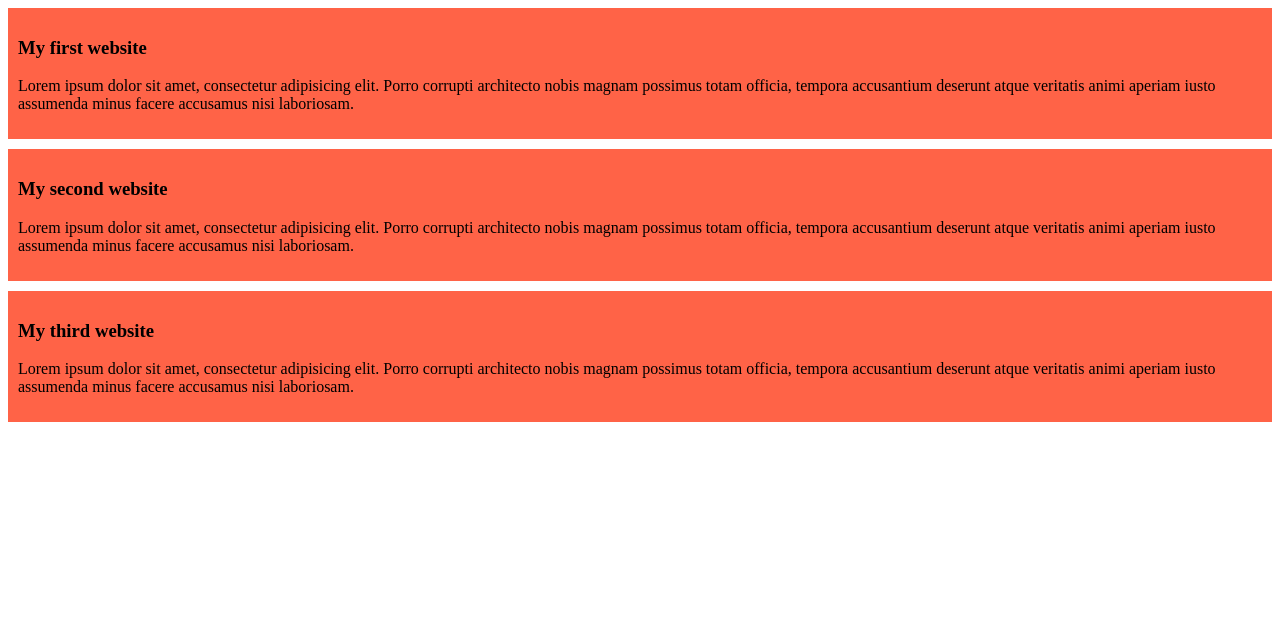
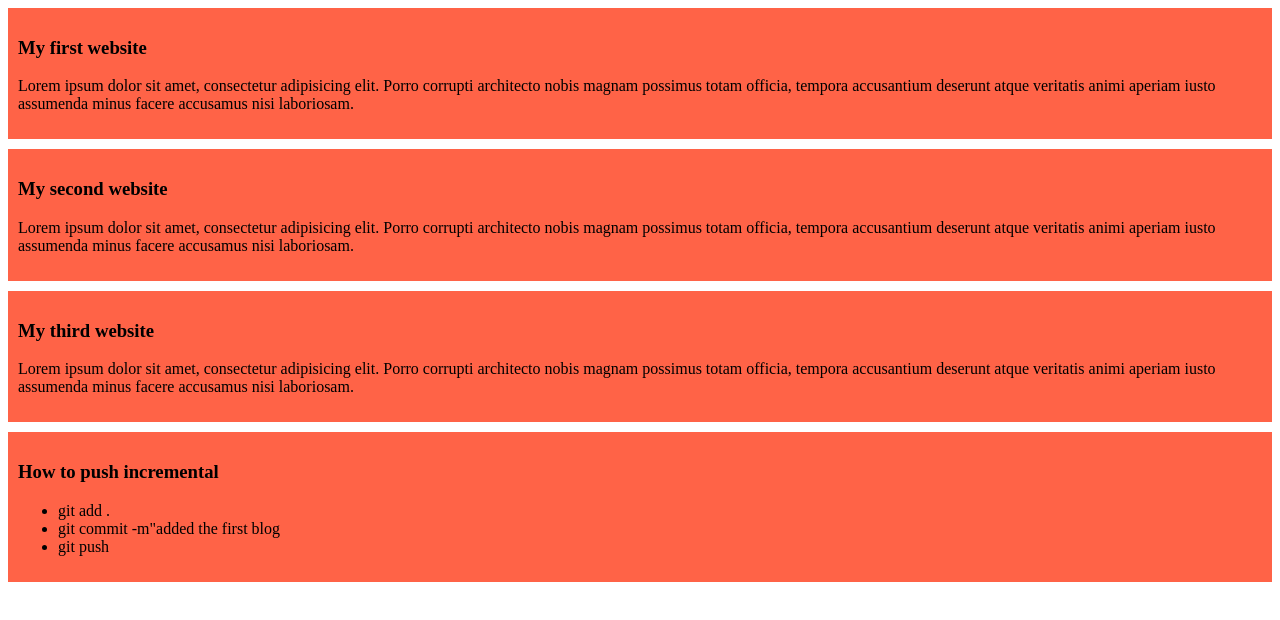
Before and after one commit to fokhrul272/my-simple-website, a plain HTML site: page index.html in a window 1280 px wide. Drawn offline with Linux system fonts and the light colour scheme.

Commit message:
add a meaningful message

```diff
--- a/index.html
+++ b/index.html
@@ -19,5 +19,13 @@
         <h3>My third website</h3>
         <p>Lorem ipsum dolor sit amet, consectetur adipisicing elit. Porro corrupti architecto nobis magnam possimus totam officia, tempora accusantium deserunt atque veritatis animi aperiam iusto assumenda minus facere accusamus nisi laboriosam.</p>
     </div>
+    <div>
+        <h3>How to push incremental</h3>
+        <ul>
+<li>git add .</li>
+<li>git commit -m"added the first blog</li>
+<li>git push</li>
+        </ul>
+    </div>
 </body>
 </html>
```
